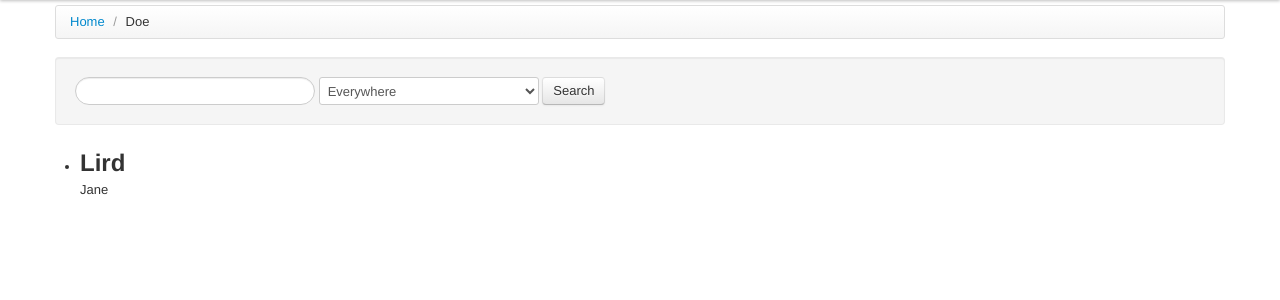
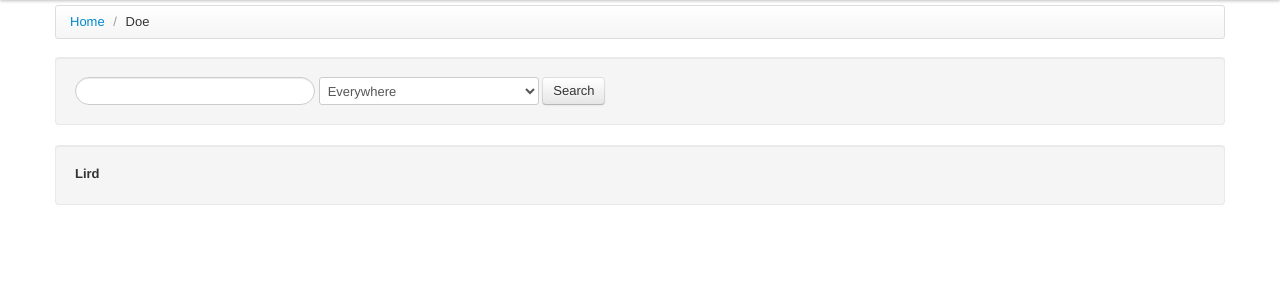
Before and after one commit to uvNikita/librarian, a Flask app: page /a/2 in a window 1280 px wide. Shown: the part 40-340 px from the top of the page. Run offline with Flask 2, Linux system fonts and the light colour scheme; data comes from the database, SQL or seed files in the repository; some libraries are stand-ins or nearby versions.

Commit message:
Change book_list style

```diff
--- a/librarian/templates/books_list.html
+++ b/librarian/templates/books_list.html
@@ -1,9 +1,9 @@
 {% extends "layout.html" %}
 {% set path = [(url_for('main_page'), 'Home'), (url_for('author_books', author_id=author.author_id), author.last_name)] %}
 {% block body %}
-    <ul class=books_list>
     {% for book in books %}
-    <li><h2>{{ book.title }}</h2>{{ book.authors[0].first_name }}
+    <div class="well">
+        <strong> {{ book.title }} </strong> {{ book.sequence or "" }}
+    </div>
     {% endfor %}
-    </ul>
 {% endblock %}
```
